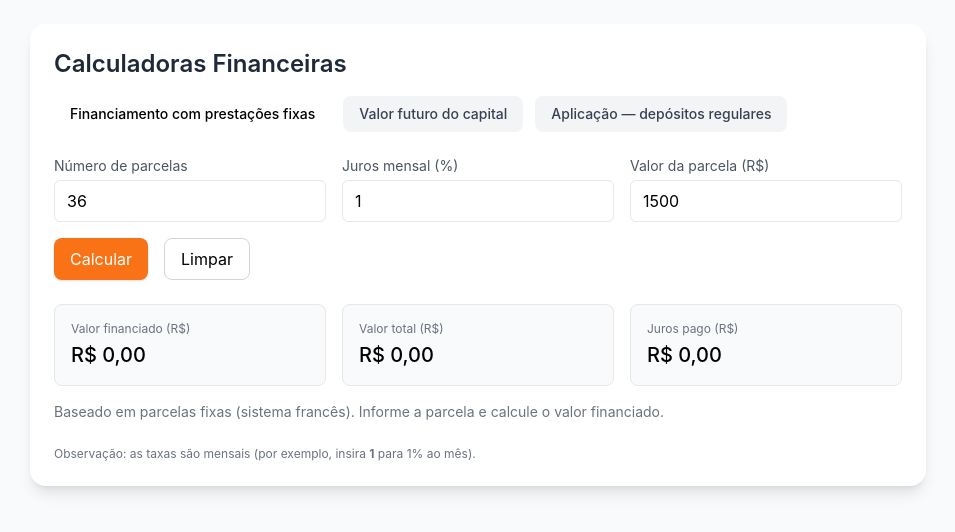
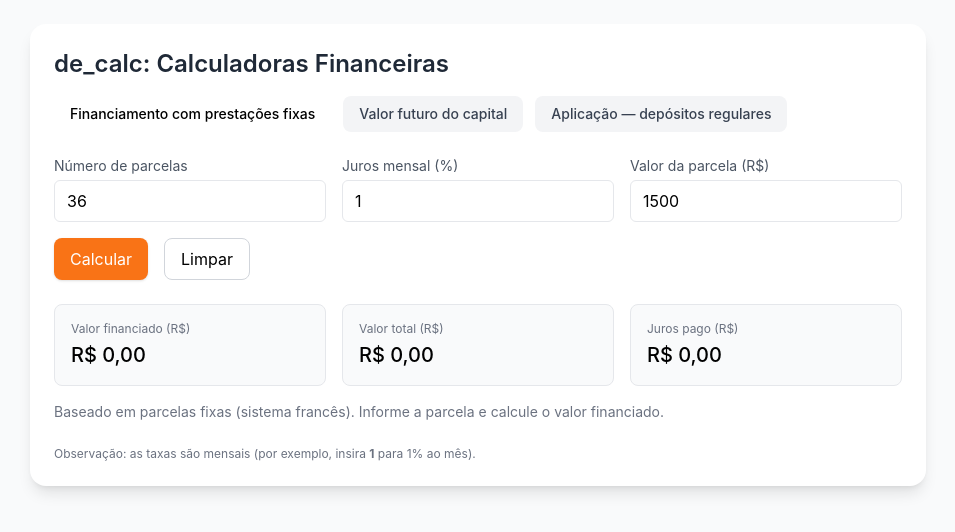
Before and after one commit to uesleisouza33/calculadora_cidadao, a plain HTML site: page index.html in a window 1280 px wide. Shown: the whole page, without its empty margins (162-1117 px from the left). Drawn offline with nearby package versions, Linux system fonts and the light colour scheme.

Commit message:
Versão final

```diff
--- a/index.html
+++ b/index.html
@@ -5,16 +5,13 @@
     <meta name="viewport" content="width=device-width, initial-scale=1.0" />
     <script src="https://cdn.tailwindcss.com"></script>
     <style>
-        /* Pequeno ajuste para fonte e scroll de tabela */
         body { font-family: Inter, ui-sans-serif, system-ui, -apple-system, "Segoe UI", Roboto, "Helvetica Neue", Arial; }
-        .table-wrap { max-height: 340px; overflow:auto; }
       </style>
-    <title>Calculadora do cidadão</title>
+    <title>de_calc</title>
   </head>
-  <body>
     <body class="bg-gray-50 p-6">
         <div class="max-w-4xl mx-auto bg-white rounded-2xl shadow-lg p-6">
-          <h1 class="text-2xl font-semibold text-gray-800 mb-4">Calculadoras Financeiras</h1>
+          <h1 class="text-2xl font-semibold text-gray-800 mb-4">de_calc: Calculadoras Financeiras</h1>
 
           <div class="flex flex-wrap gap-3 mb-6" id="tabs">
             <button class="tab-btn px-4 py-2 rounded-lg text-sm font-medium tab-active" data-tab="fin">Financiamento com prestações fixas</button>
```
Also changed, not shown: script.js (line endings or trailing spaces).
